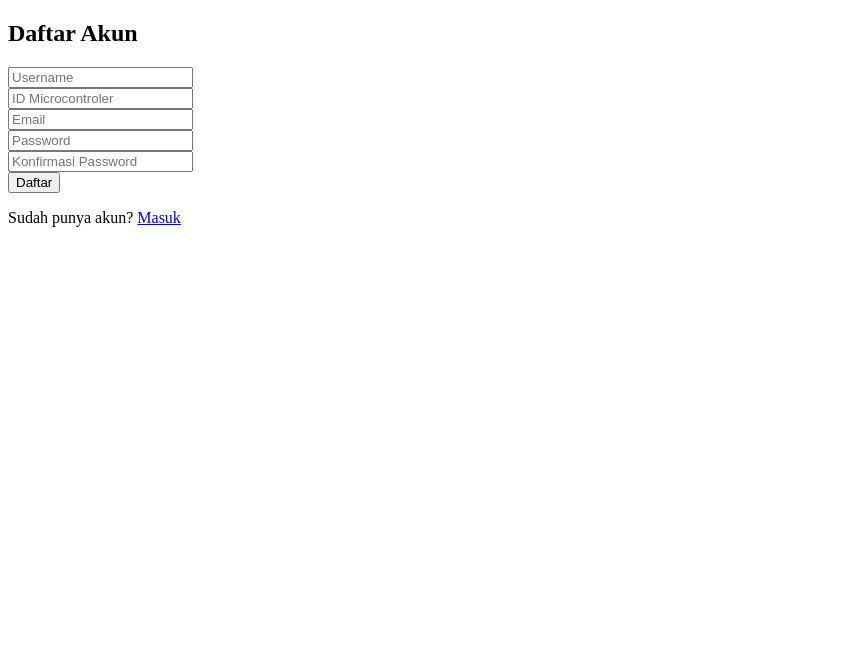
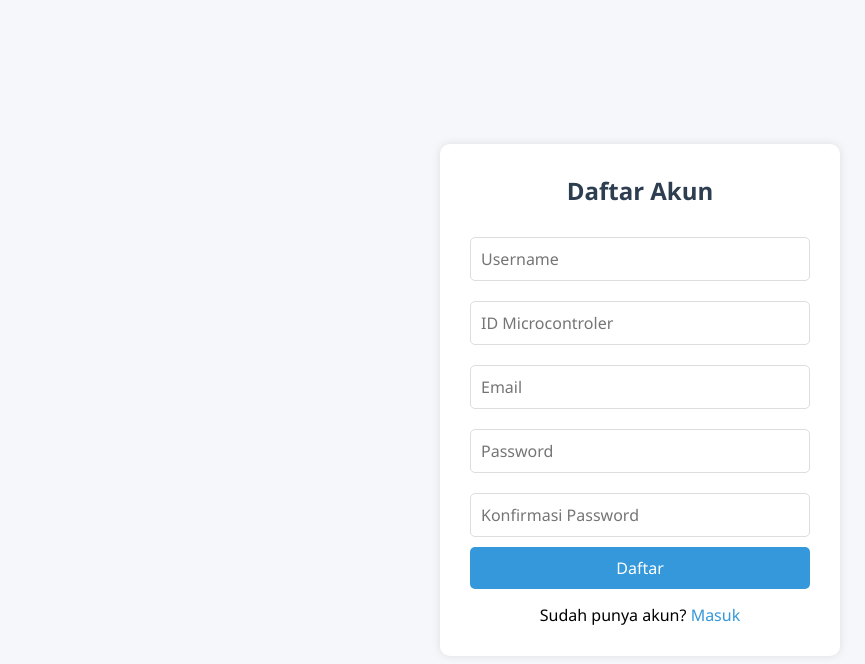
Before and after one commit to mypr0j3ct/TA_0028, a plain HTML site: page website/daftar.html in a window 1280 px wide. Shown: the whole page, without its empty margins (0-865 px from the left). Drawn offline with Linux system fonts and the light colour scheme.

Commit message:
Desain_4

```diff
--- a/website/daftar.html
+++ b/website/daftar.html
@@ -5,6 +5,81 @@
         <meta name="viewport" content="width=device-width, initial-scale=1.0">
         <title>Daftar</title>
         <script type="module" src="./config-sdk.js"></script>
+        <style>
+            * {
+                margin: 0;
+                padding: 0;
+                box-sizing: border-box;
+                font-family: 'Segoe UI', Tahoma, Geneva, Verdana, sans-serif;
+            }
+
+            body {
+                background-color: #f5f7fa;
+                display: flex;
+                justify-content: center;
+                align-items: center;
+                height: 100vh;
+            }
+
+            .login-container, .signup-container {
+                background-color: #fff;
+                padding: 30px;
+                border-radius: 10px;
+                box-shadow: 0 0 10px rgba(0, 0, 0, 0.1);
+                text-align: center;
+                width: 100%;
+                max-width: 400px;
+            }
+
+            h2 {
+                margin-bottom: 20px;
+                color: #2c3e50;
+            }
+
+            input {
+                width: 100%;
+                padding: 10px;
+                margin: 10px 0;
+                border: 1px solid #ddd;
+                border-radius: 5px;
+                font-size: 16px;
+            }
+
+            input:focus {
+                outline: none;
+                border-color: #3498db;
+                box-shadow: 0 0 5px rgba(52, 152, 219, 0.5);
+            }
+
+            button {
+                width: 100%;
+                padding: 10px;
+                background-color: #3498db;
+                color: white;
+                border: none;
+                border-radius: 5px;
+                cursor: pointer;
+                font-size: 16px;
+                transition: background-color 0.3s;
+            }
+
+            button:hover {
+                background-color: #2980b9;
+            }
+
+            p {
+                margin-top: 15px;
+            }
+
+            a {
+                color: #3498db;
+                text-decoration: none;
+            }
+
+            a:hover {
+                text-decoration: underline;
+            }
+        </style>
     </head>
 <body>
 
```
Lines whose indentation alone changed are shown as unchanged.
